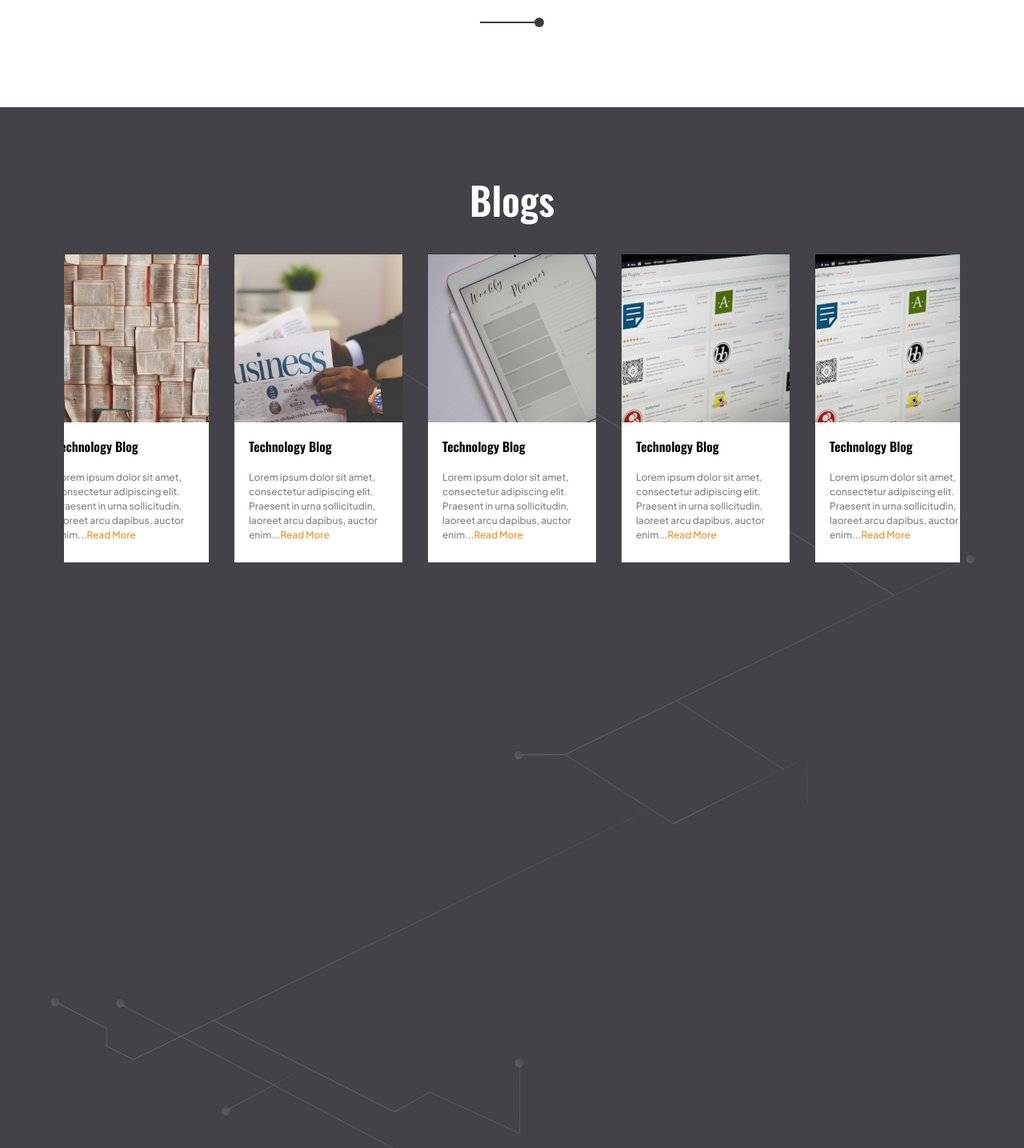
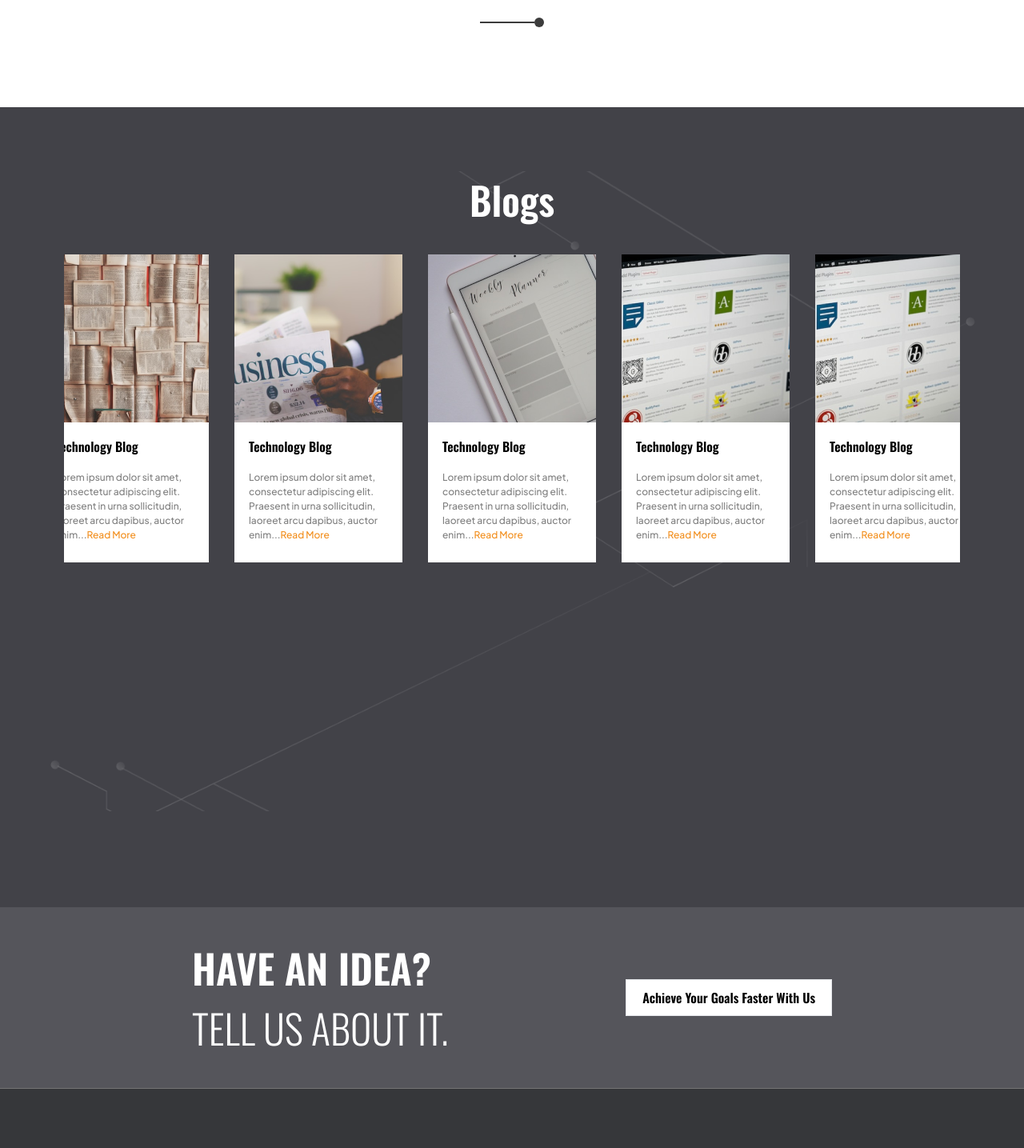
Before and after one commit to AhsanDT/drivetech, a Next.js app: page / in a window 1280 px wide. Shown: the part 8520-9955 px from the top of the page at 80% size. Built offline with nearby package versions, Linux system fonts and the light colour scheme; some icons are missing.

Commit message:
working on partnership page

```diff
--- a/src/components/Home/Blogs.jsx
+++ b/src/components/Home/Blogs.jsx
@@ -48,10 +48,12 @@ const BLOGS = [
 
 const Blogs = () => {
   return (
-    <section className={`w-full bg-[#424248] py-[80px]`}>
-      <div className={` img-container w-full relative  `}>
+    <section className={`w-full bg-[#424248] pt-[80px] border-b border-b-[#747474]  relative`}>
+        <div className="w-full h-full">
+      <div className={` img-container h-screen olute top-0`}>
         <Image src={image} alt="img" />
-        <div className="absolute top-0 z-[11]  w-full  flex flex-col gap-y-[32px] items-cen ter justify-center px-[80px] ">
+        </div>
+        <div className="absolute top-0 z-[11]  w-full  flex flex-col gap-y-[32px] items-cen ter justify-center px-[30px] py-[80px] lg:px-[80px] ">
           <h1 className="text-[32px] lg:text-[48px] font-oswald font-bold text-white lg:text-center">
             Blogs
           </h1>
@@ -80,8 +82,8 @@ const Blogs = () => {
           </div>
         </div>
       </div>
-      <div className="bg-[#ffffff] bg-opacity-[10%] mt-[150px] flex flex-col gap-y-[14px] lg:flex-row justify-between lg:items-center px-[30px] lg:px-[240px] py-[38px]">
-        <div className="flex flex-col">
+      <div className="bg-[#ffffff] bg-opacity-[10%] mt-[120px] flex flex-col gap-y-[14px] lg:flex-row justify-between lg:items-center px-[30px] lg:px-[240px] py-[38px]">
+        <div className="flex flex-col ">
           <span className="font-oswald text-[24px] lg:text-[50px] font-bold text-[#ffffff] uppercase">
           Have an idea?
           </span>
```
